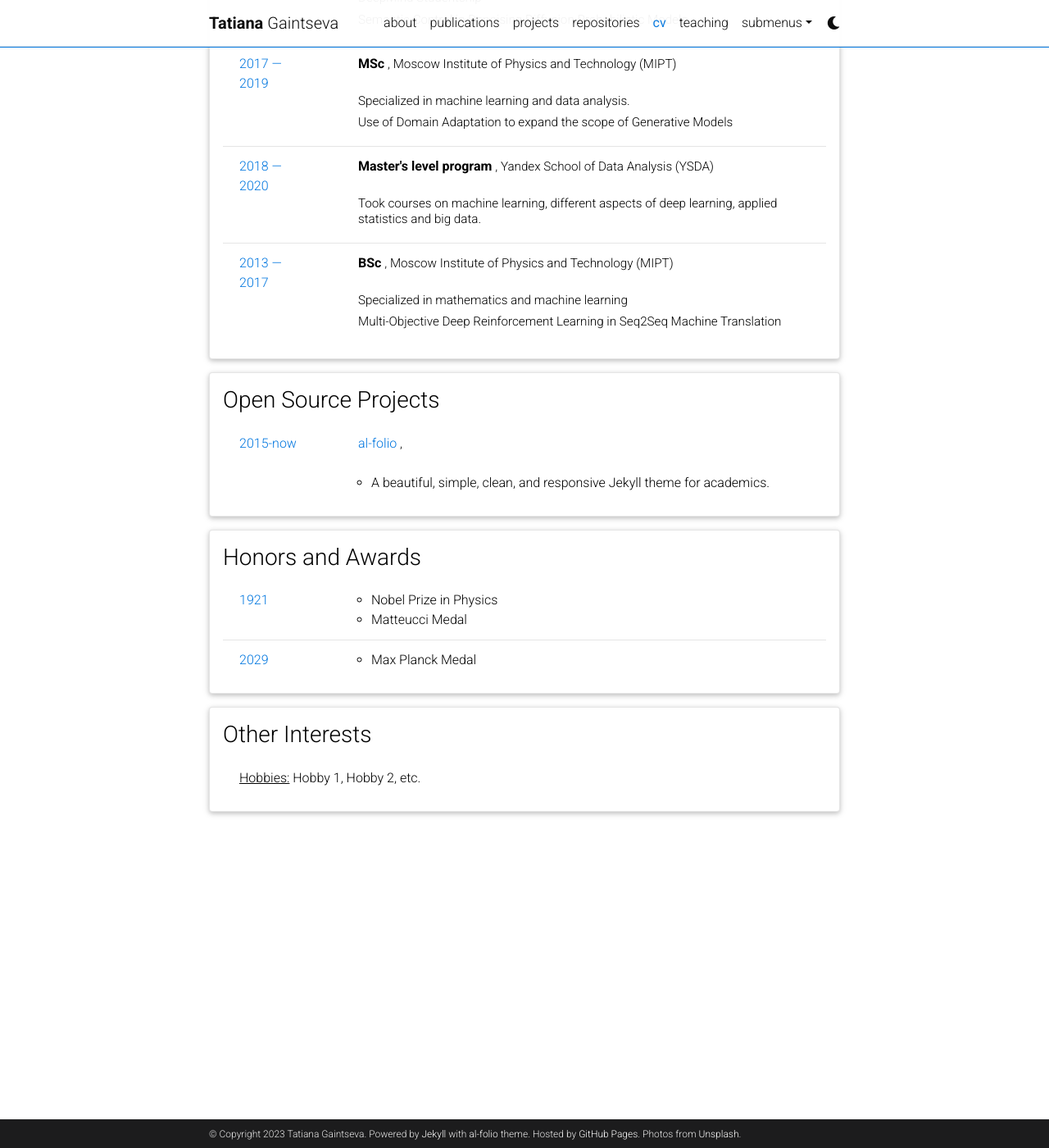
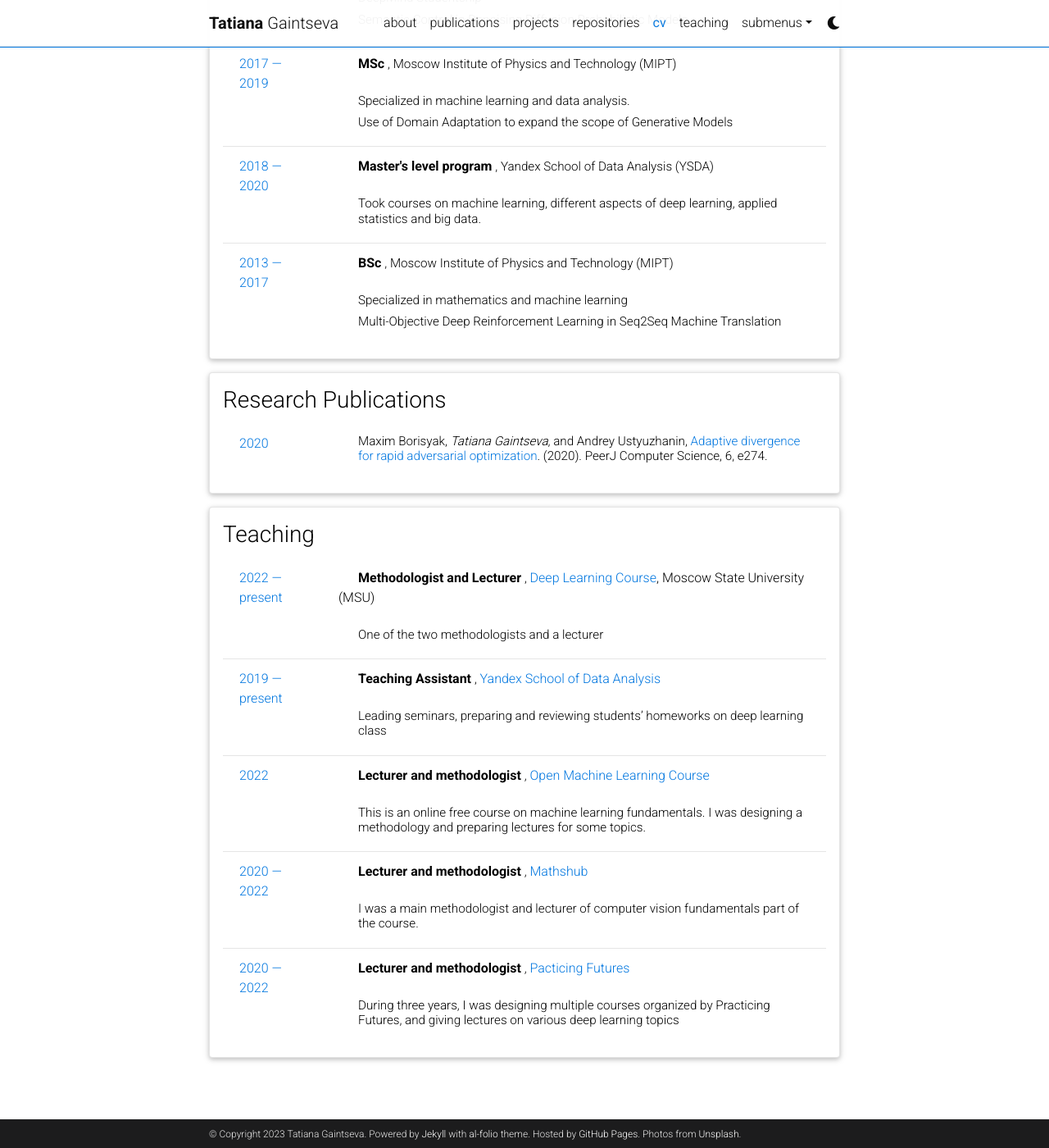
Before and after one commit to Atmyre/atmyre.github.io, a Jekyll site: the page built from _pages/cv.md, in a window 1280 px wide and 1400 px high, scrolled down 1830 px. Shown: the whole window at 82% size. Built offline with Jekyll 4.4.1, drawn with Linux system fonts in a browser that asks for light colours; comment, search, counter and statistics services are not loaded; a style sheet for code colours, icons or effects is not loaded.

Commit message:
Update cv.yml

```diff
--- a/_data/cv.yml
+++ b/_data/cv.yml
@@ -76,25 +76,41 @@
       descr: Specialized in mathematics and machine learning
       thesis_title: Multi-Objective Deep Reinforcement Learning in Seq2Seq Machine Translation
 
-- title: Open Source Projects
+- title: Research Publications
   type: time_table
   contents:
-    - title: <a href="https://github.com/alshedivat/al-folio">al-folio</a>
-      year: 2015-now
-      description: A beautiful, simple, clean, and responsive Jekyll theme for academics.
+    - year: 2020
+      descr: Maxim Borisyak, <i>Tatiana Gaintseva</i>, and Andrey Ustyuzhanin, <a href="https://peerj.com/articles/cs-274/">Adaptive divergence for rapid adversarial optimization</a>. (2020). PeerJ Computer Science, 6, e274.
 
-- title: Honors and Awards
+- title: Teaching
   type: time_table
   contents:
-    - year: 1921
-      items:
-        - Nobel Prize in Physics
-        - Matteucci Medal
-    - year: 2029
-      items:
-        - Max Planck Medal
+    - title: Methodologist and Lecturer
+      institution: <a href="https://teach-in.ru/course/introduction-to-dl-neychev">Deep Learning Course</a>, Moscow State University (MSU)
+      year: 2022 — present
+      descr: One of the two methodologists and a lecturer
 
-- title: Other Interests
-  type: list
-  contents:
-    - <u>Hobbies:</u> Hobby 1, Hobby 2, etc.
+    - title: Teaching Assistant
+      institution: <a href="https://academy.yandex.com/dataschool/">Yandex School of Data Analysis</a>
+      year: 2019 — present
+      descr: Leading seminars, preparing and reviewing students’ homeworks on deep learning class
+
+    - title: Lecturer and methodologist
+      institution: <a href="https://stepik.org/course/125587">Open Machine Learning Course</a>
+      year: 2022
+      descr: This is an online free course on machine learning fundamentals. I was designing a methodology and preparing lectures for some topics.
+
+    - title: Lecturer and methodologist
+      institution: <a href="https://maths-h.com">Mathshub</a>
+      year: 2020 — 2022
+      descr: I was a main methodologist and lecturer of computer vision fundamentals part of the course.
+
+    - title: Lecturer and methodologist
+      institution: <a href="https://practicingfutures.org">Pacticing Futures</a>
+      year: 2020 — 2022
+      descr: During three years, I was designing multiple courses organized by Practicing Futures, and giving lectures on various deep learning topics
+
+# - title: Competitions and Awards
+#   type: time_table
+#   contents:
+#     - <u>Hobbies:</u> Hobby 1, Hobby 2, etc.
```
